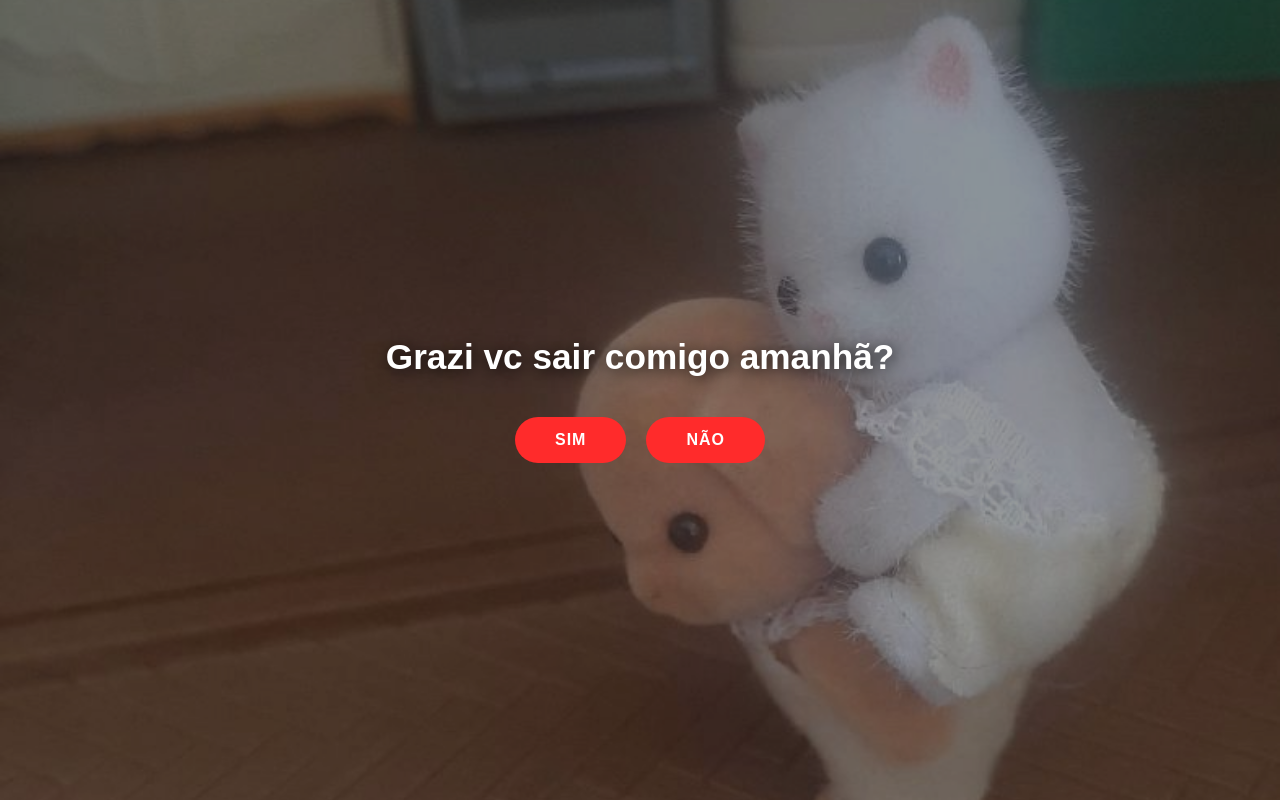
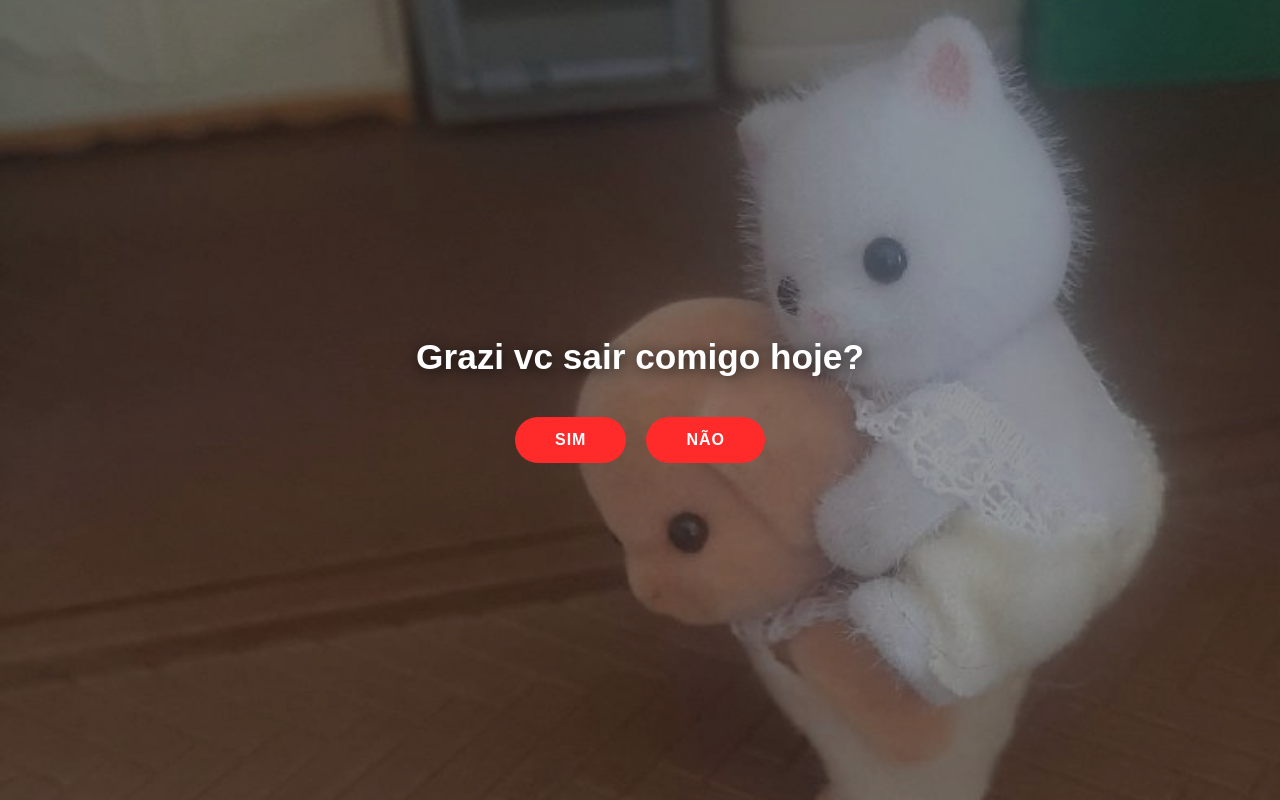
Before and after one commit to anajuinha/umgrandeconvite, a plain HTML site: page index.html in a window 1280 px wide. Drawn offline with Linux system fonts and the light colour scheme.

Commit message:
Update index.html

```diff
--- a/index.html
+++ b/index.html
@@ -14,7 +14,7 @@
   <div class="overlay"></div>
 
   <div class="container">
-    <h1>Grazi vc sair comigo amanhã?</h1>
+    <h1>Grazi vc sair comigo hoje?</h1>
 
     <div class="buttons">
       <button id="sim">SIM</button>
```
